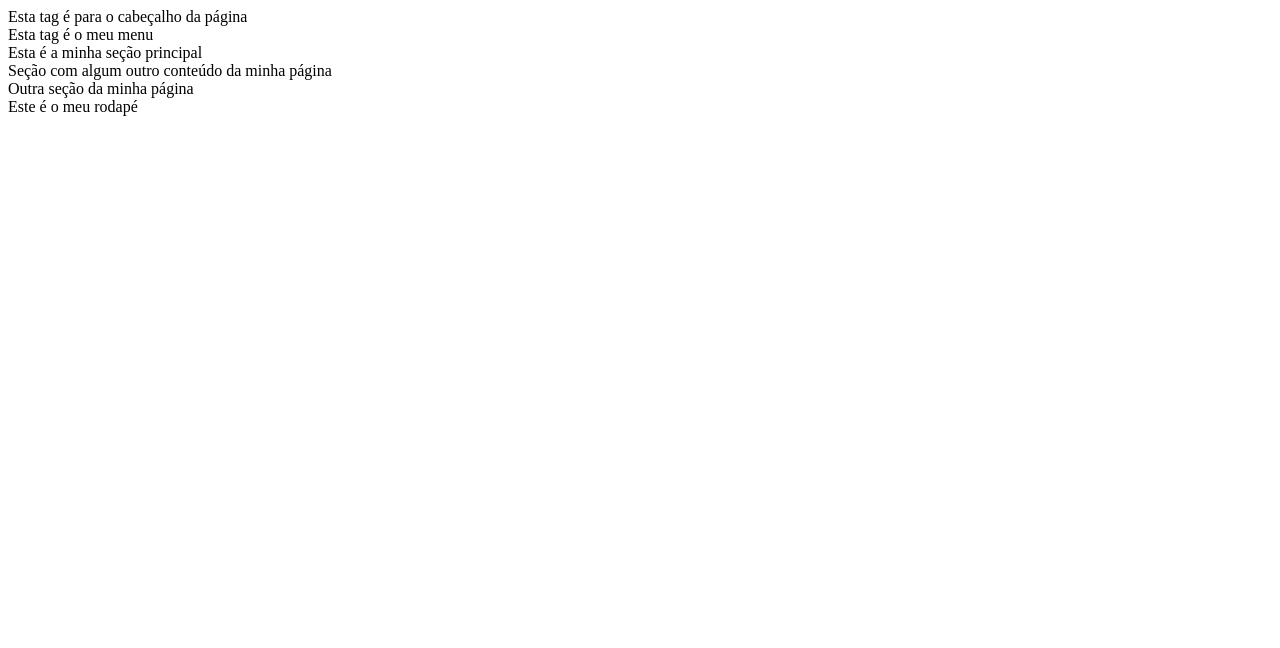
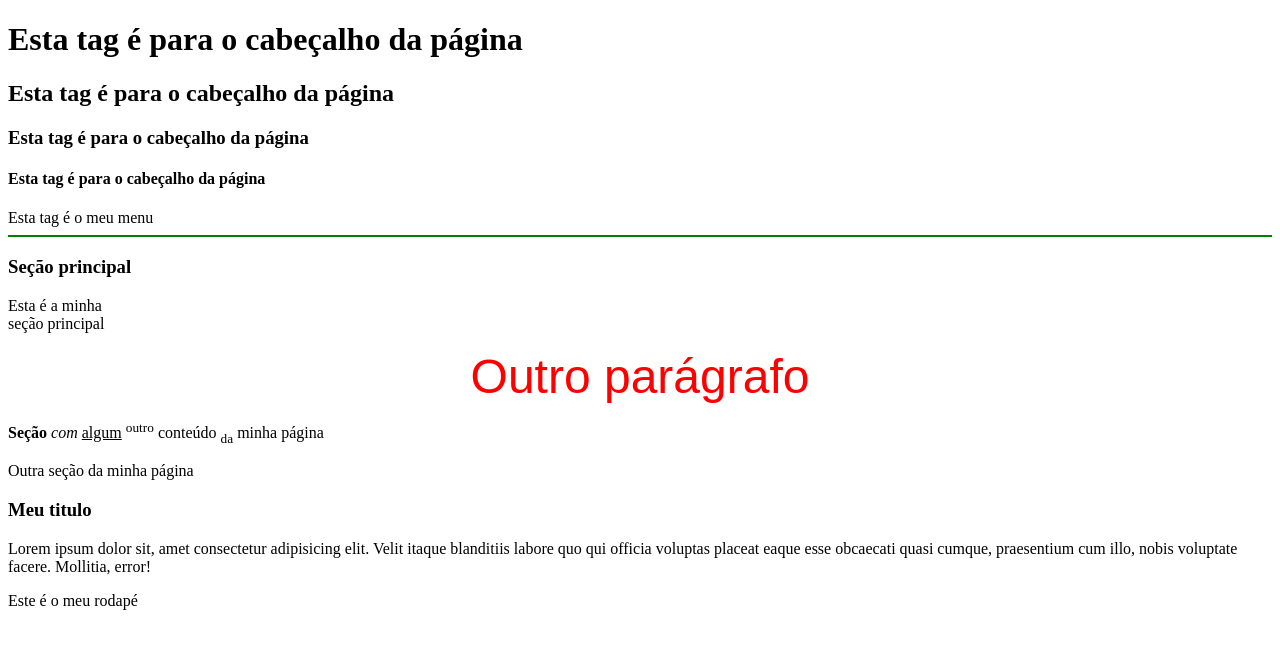
Before and after one commit to tskistner/curso-html, a plain HTML site: page index.html in a window 1280 px wide. Drawn offline with Linux system fonts and the light colour scheme.

Commit message:
Add files via upload

```diff
--- a/index.html
+++ b/index.html
@@ -7,22 +7,34 @@
 </head>
 <body>
     <header>
-        Esta tag é para o cabeçalho da página
+        <h1>Esta tag é para o cabeçalho da página</h1>
+        <h2>Esta tag é para o cabeçalho da página</h2>
+        <h3>Esta tag é para o cabeçalho da página</h3>
+        <h4>Esta tag é para o cabeçalho da página</h4>
         <nav>
             Esta tag é o meu menu
         </nav>
     </header>
 
+    <hr color="green"/>
+
     <main>
-        Esta é a minha seção principal
+        <h3>Seção principal</h3>
+        <p>Esta é a minha <br/> seção principal</p>
+        <p align="center"><font face="Arial" color="red" size="20px">Outro parágrafo</font></p>
     </main>
 
     <section>
-        Seção com algum outro conteúdo da minha página
+        <p><b>Seção</b> <i>com</i> <u>algum</u> <sup>outro</sup> conteúdo <sub>da</sub> minha página</p>
     </section>
 
     <section>
         Outra seção da minha página
+    </section>
+
+    <section>
+        <h3>Meu titulo</h3>
+        <p>Lorem ipsum dolor sit, amet consectetur adipisicing elit. Velit itaque blanditiis labore quo qui officia voluptas placeat eaque esse obcaecati quasi cumque, praesentium cum illo, nobis voluptate facere. Mollitia, error!</p>
     </section>
 
     <footer>
```
